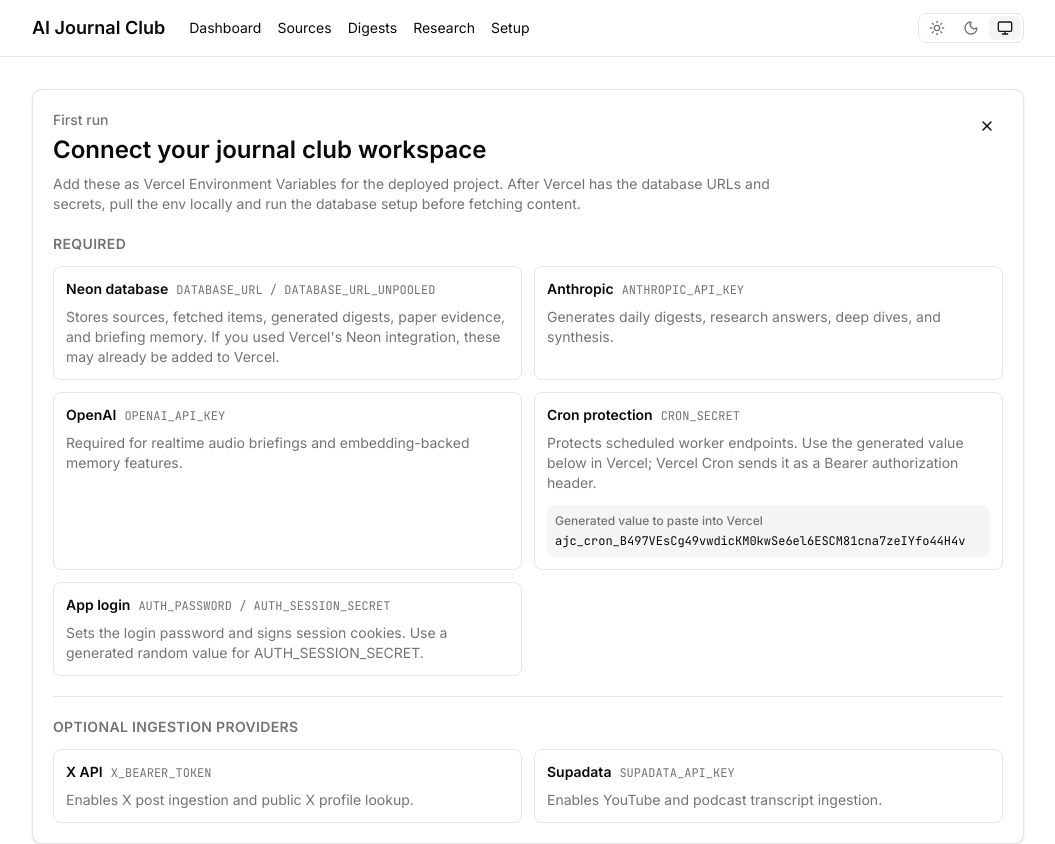
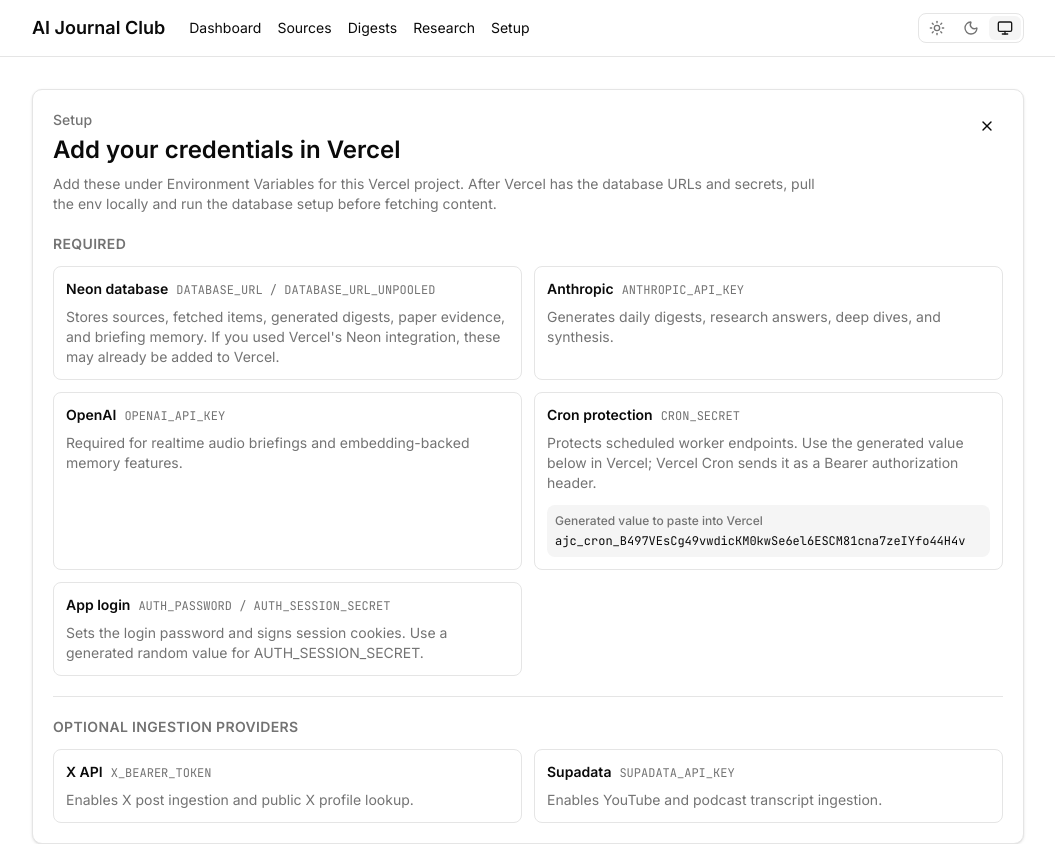
Before and after one commit to johnnyzhoujz/ai-journal-club, a Next.js app: page / in a window 1280 px wide. Shown: the top 844 px of the page, without its empty margins (112-1167 px from the left). Built offline with nearby package versions, Linux system fonts and the light colour scheme; no server answers; the database is empty.

Commit message:
Refine Vercel setup copy

```diff
--- a/components/onboarding-panel.tsx
+++ b/components/onboarding-panel.tsx
@@ -82,14 +82,14 @@
     >
       <div className="flex items-start gap-4">
         <div className="min-w-0 flex-1">
-          <p className="text-sm font-medium text-muted-foreground">First run</p>
+          <p className="text-sm font-medium text-muted-foreground">Setup</p>
           <h2 id="setup-heading" className="mt-1 text-2xl font-semibold">
-            Connect your journal club workspace
+            Add your credentials in Vercel
           </h2>
           <p className="mt-2 max-w-3xl text-sm text-muted-foreground">
-            Add these as Vercel Environment Variables for the deployed project.
-            After Vercel has the database URLs and secrets, pull the env locally
-            and run the database setup before fetching content.
+            Add these under Environment Variables for this Vercel project. After
+            Vercel has the database URLs and secrets, pull the env locally and
+            run the database setup before fetching content.
           </p>
         </div>
         <Button
```
Also changed, not shown: 1 other file (tests, documents, lock files or other folders).
